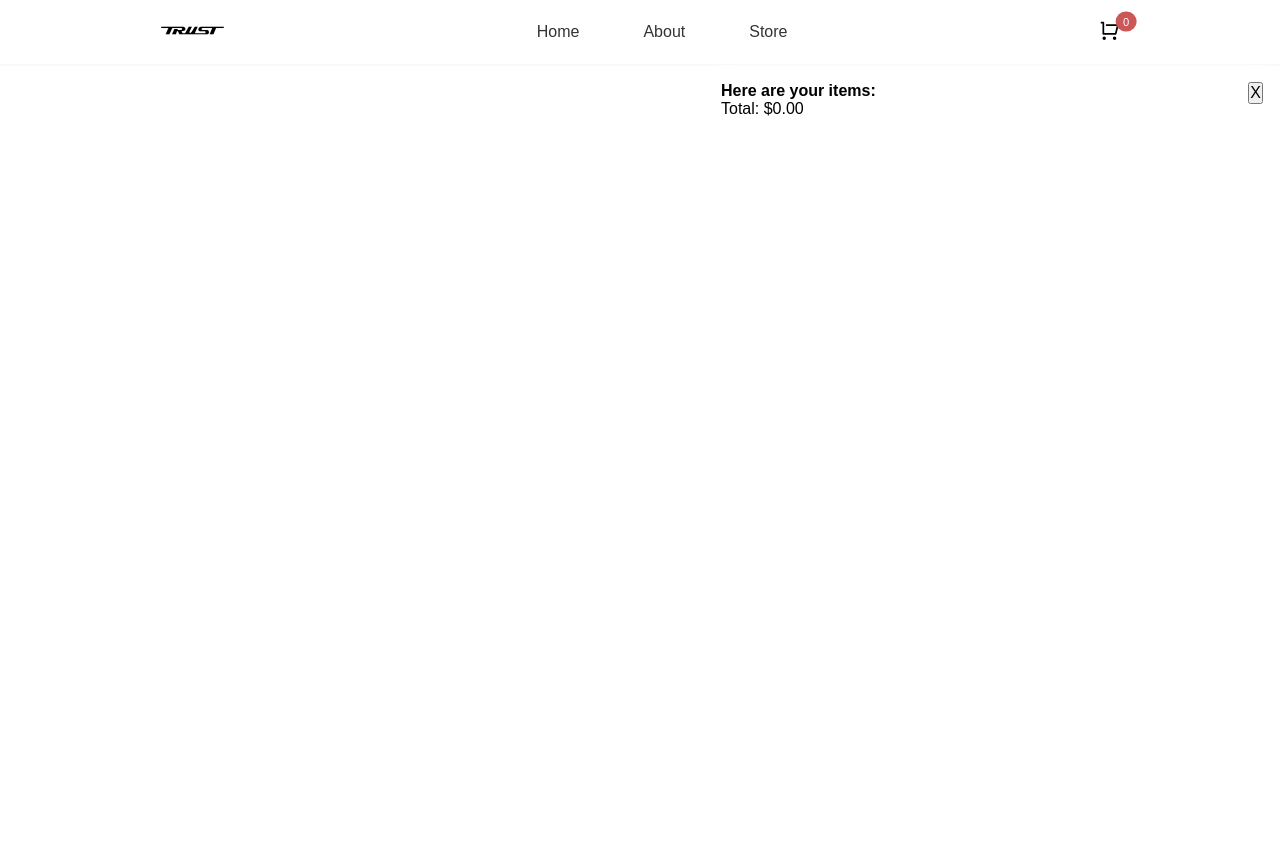
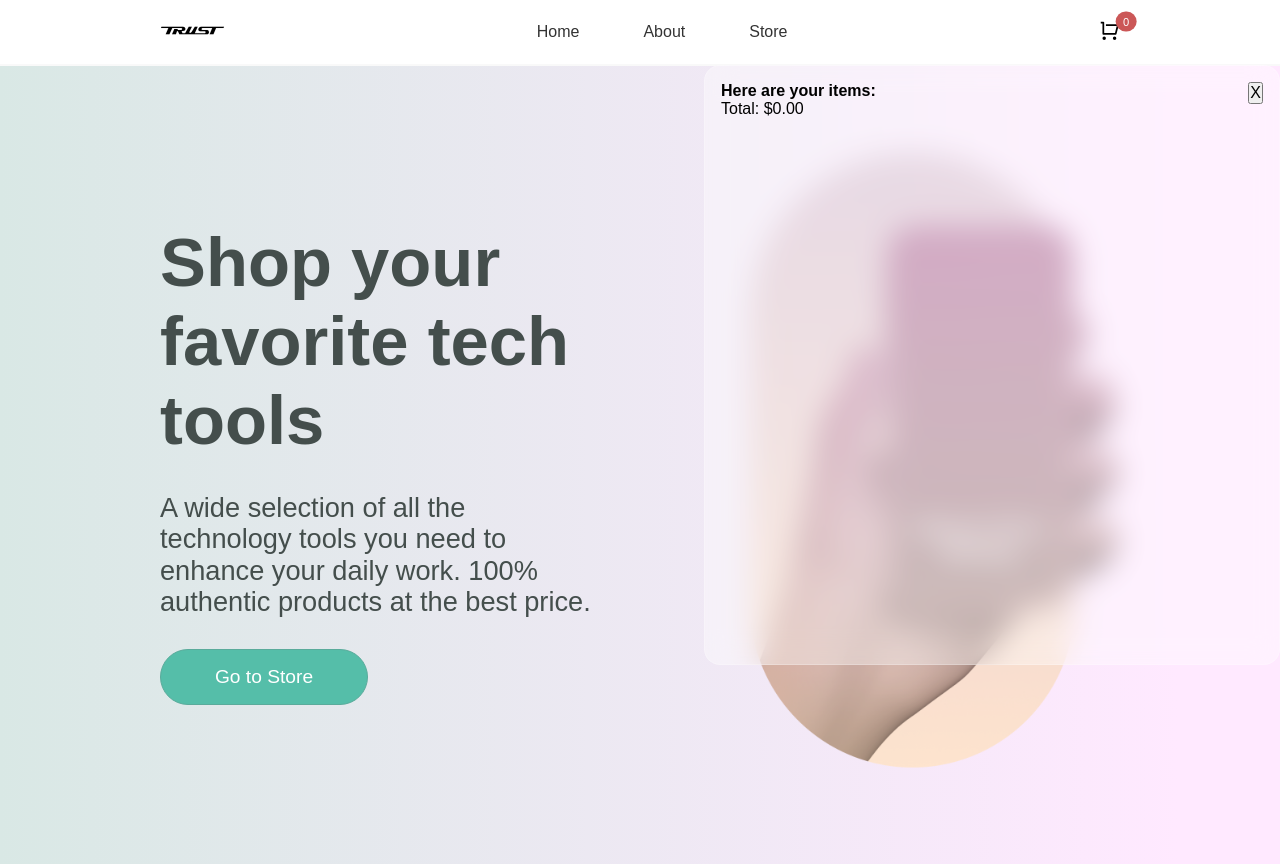
Before and after one commit to dardan8/shopping-cart, a React (Vite) app: page / in a window 1280 px wide. Before the commit the page ends 800 px from the top, so only its background shows below. Built offline with nearby package versions, Linux system fonts and the light colour scheme.

Commit message:
Home page added

```diff
--- a/src/pages/Home.tsx
+++ b/src/pages/Home.tsx
@@ -1,9 +1,32 @@
-import React from 'react'
+import { Link } from "react-router-dom";
+
+import "./home.css";
+import HeroImage from "../../public/images/hero-image.png";
 
 const Home = () => {
   return (
-    <div>Home</div>
-  )
-}
+    <div className='home-container'>
+      <div className='left'>
+        <h1>Shop your favorite tech tools</h1>
+        <h3>
+          A wide selection of all the technology tools you need to enhance your
+          daily work. 100% authentic products at the best price.
+        </h3>
+        <Link to='/store'>
+          <button className='shop-button-primary'>Go to Store</button>
+        </Link>
+      </div>
+      <div className='right'>
+        <Link to='/store'>
+          <img
+            src={HeroImage}
+            alt='iPhone mockup from uimaterial.com/mockups'
+            className='hero-image'
+          />
+        </Link>
+      </div>
+    </div>
+  );
+};
 
-export default Home
+export default Home;
--- /dev/null
+++ b/src/pages/home.css
@@ -0,0 +1,74 @@
+.home-container {
+  margin-top: 64px;
+
+  display: flex;
+  justify-content: space-between;
+  gap: 5rem;
+  padding: 2rem 10rem;
+
+  background: rgb(217, 232, 229);
+  background: linear-gradient(
+    90deg,
+    rgba(217, 232, 229, 1) 0%,
+    rgba(255, 233, 255, 1) 92%
+  );
+
+  width: 100%;
+  height: 100vh;
+  box-sizing: border-box;
+}
+
+.home-container .left {
+  display: flex;
+  flex-direction: column;
+  align-items: flex-start;
+  justify-content: center;
+  width: 50%;
+  gap: 2rem;
+}
+
+.home-container .right {
+  display: flex;
+  flex-direction: column;
+  align-items: flex-end;
+  justify-content: center;
+  width: 50%;
+}
+
+.home-container h1 {
+  font-size: 4.3rem;
+  color: rgb(68, 78, 76);
+  line-height: 1.15;
+}
+
+.home-container h3 {
+  font-size: 1.7rem;
+  font-weight: 500;
+  color: rgb(68, 78, 76);
+
+  line-height: 1.15;
+}
+
+.hero-image {
+  width: 26rem;
+  cursor: pointer;
+}
+.hero-image:hover {
+  transform: rotate(10deg);
+}
+
+.shop-button-primary {
+  width: 13rem;
+  border: 1px solid #5aab9b;
+  padding: 1rem 0;
+  border-radius: 1.8rem;
+  background-color: #55bea9;
+  color: white;
+  font-size: 1.2rem;
+  cursor: pointer;
+  position: relative;
+}
+.shop-button-primary:hover {
+  bottom: -2px;
+  background-color: #4b9283;
+}
```
Also changed, not shown: public/images/hero-image.png (added).
